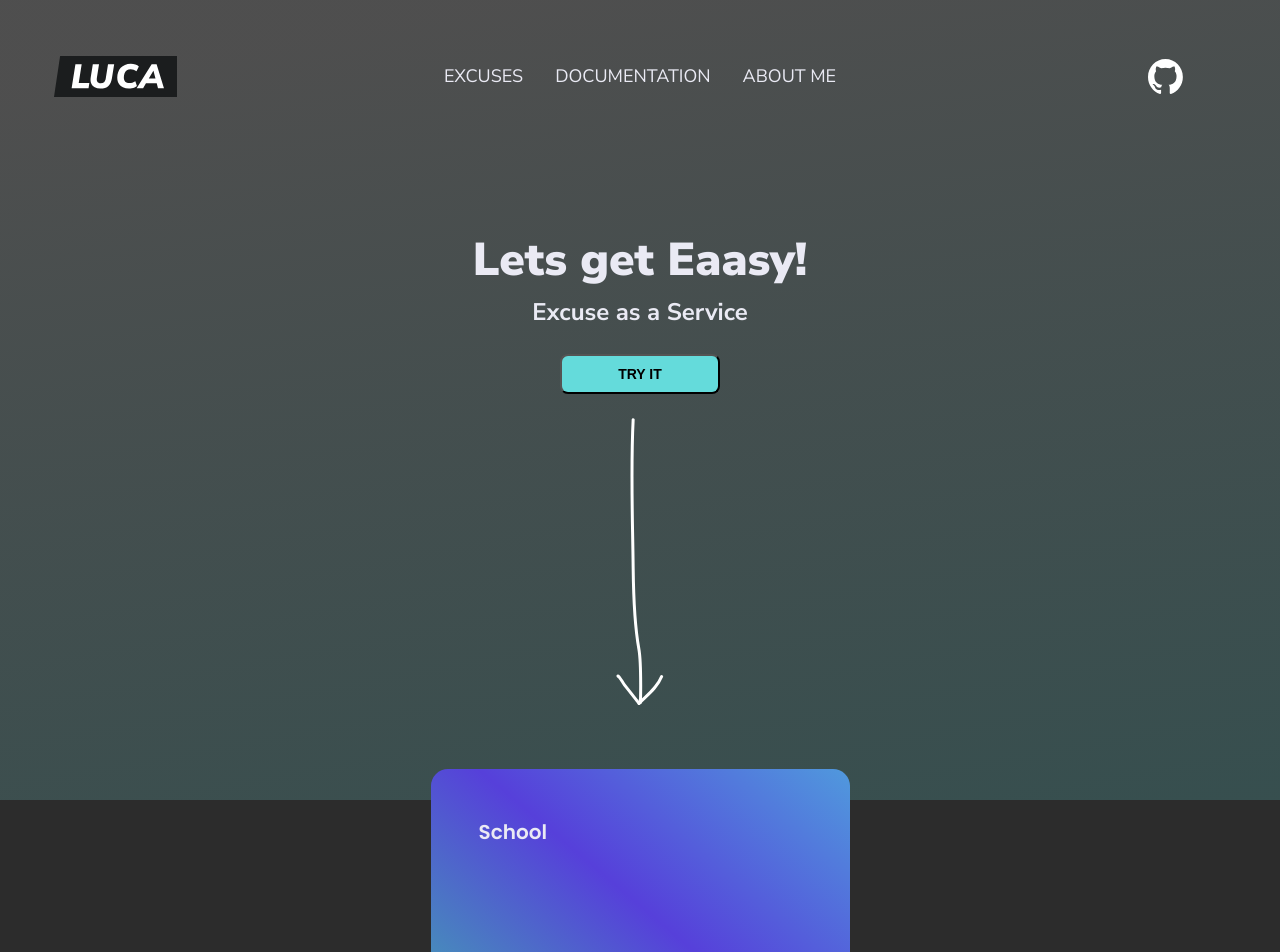
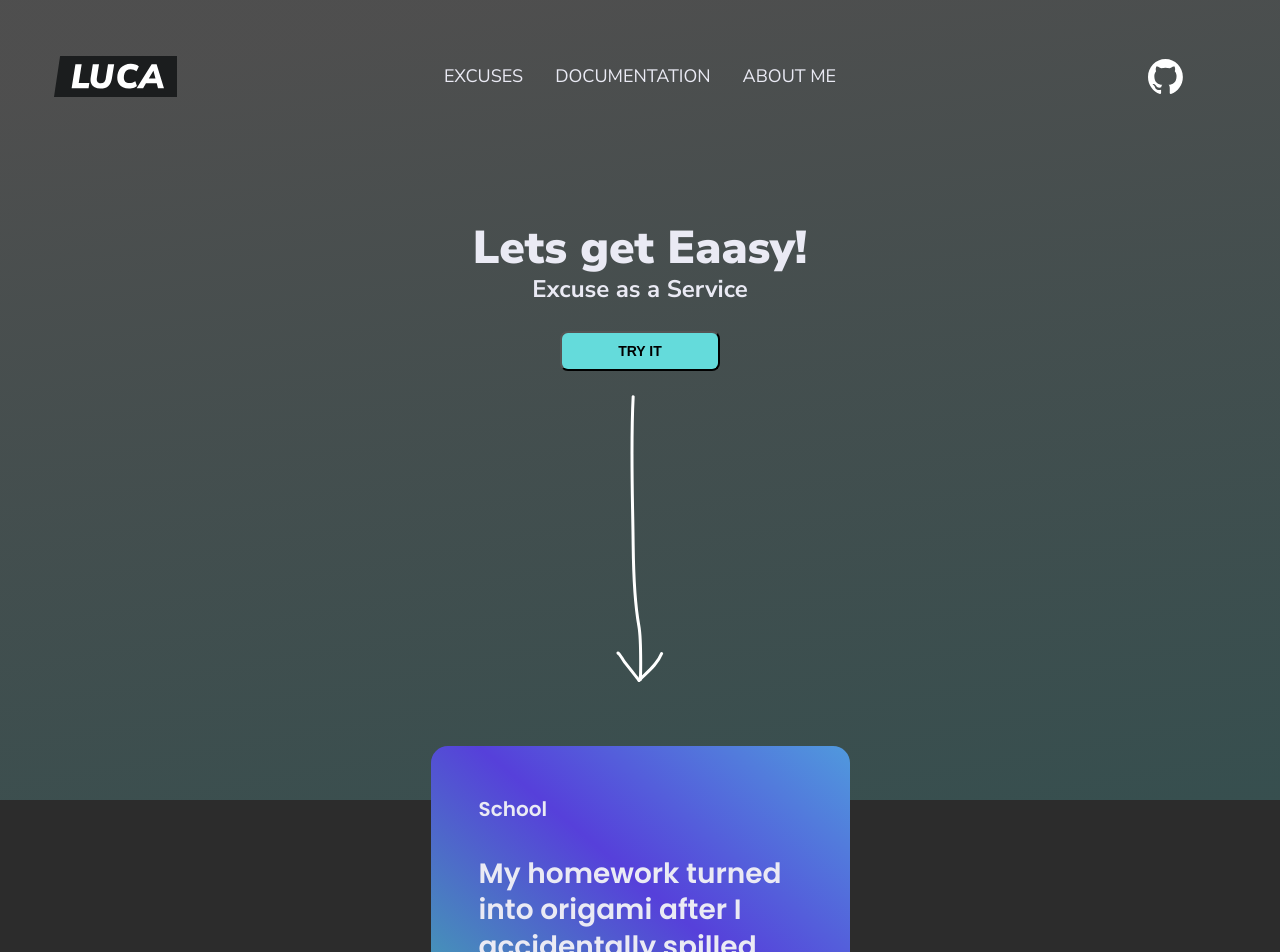
Before and after one commit to lukacafuta/Excuse-Generator, a React (Vite) app in the folder Frontend/: page / in a window 1280 px wide. Shown: the top 952 px of the page. Built offline with nearby package versions, Linux system fonts and the light colour scheme.

Commit message:
updated styling

```diff
--- a/Frontend/src/components/sections/ExcuseSection.jsx
+++ b/Frontend/src/components/sections/ExcuseSection.jsx
@@ -15,7 +15,7 @@ export default function ExcuseSection() {
         <ExcuseSectionStyled>
             <div className="excuse-content">
                 <div className="category">{excuse.category}</div>
-                <div className="dummy-excuse">{excuse.excuse}</div>
+                <div className="excuse">{excuse.excuse}</div>
                 <div className="emoji">🥸</div>
             </div>
             <BigButtonStyled onClick={getRandomExcuse}>New Excuse</BigButtonStyled>
--- a/Frontend/src/index.css
+++ b/Frontend/src/index.css
@@ -12,7 +12,7 @@
 }
 
 :root {
-    font-family: var(--font-family-poppins), system-ui, Avenir, Helvetica, Arial, sans-serif;
+    font-family: var(--font-family-nunito), sans-serif;
     font-size: 16px;
     line-height: 1.5;
     font-weight: 400;
@@ -60,7 +60,6 @@ body {
     height: 100vh;
     margin: 0;
     padding: 0;
-    font-family: var(--font-family-nunito), sans-serif;
     position: relative;
     z-index: 1;
 }
--- a/Frontend/src/routes/NotFound.jsx
+++ b/Frontend/src/routes/NotFound.jsx
@@ -2,7 +2,7 @@ export default function NotFound() {
     return (
         <>
             <h1>Page not found</h1>
-            <p>Don't worry, you'll nail it next time!</p>
+            <p>Do not worry, you will nail it next time!</p>
         </>
     )
 }
--- a/Frontend/src/routes/index.jsx
+++ b/Frontend/src/routes/index.jsx
@@ -3,15 +3,14 @@ import Home from "./Home.jsx";
 import TabContent from "../components/tabs/TabContent.jsx";
 import NotFound from "./NotFound.jsx";
 
-
 export default function Router() {
     return (
         <BrowserRouter>
             <Routes>
-                <Route path={"/"} element={<Home/>}>
-                    <Route path={":id"} element={<TabContent/>}/>
+                <Route path="/" element={<Home/>}>
+                    <Route path=":id" element={<TabContent/>}/>
                 </Route>
-                <Route path={"*"} element={<NotFound/>}/>
+                <Route path="*" element={<NotFound/>}/>
             </Routes>
         </BrowserRouter>
     )
--- a/Frontend/src/styles/globalStyles.js
+++ b/Frontend/src/styles/globalStyles.js
@@ -58,6 +58,7 @@ export const HeroSectionStyled = styled.section`
 
     h1 {
         padding-bottom: 0rem;
+        line-height: 1;
     }
 
     h2 {
@@ -108,15 +109,16 @@ export const ExcuseSectionStyled = styled.section`
         font-family: var(--font-family-poppins), system-ui, Avenir, Helvetica, Arial, sans-serif;
         font-size: 20px;
         font-weight: 600;
-        margin-bottom: 7rem; // make it smaller to move excuses higher?
+        margin-bottom: 2rem; // make it smaller to move excuses higher?
     }
 
-    .dummy-excuse {
+    .excuse {
         display: flex;
         font-family: var(--font-family-poppins), system-ui, Avenir, Helvetica, Arial, sans-serif;
         font-size: 28px;
         font-weight: 600;
         overflow: hidden;
+        line-height: 1.3;
         //word-wrap: break-word;
         //overflow-wrap: break-word;
         //word-break: break-word;
@@ -128,7 +130,7 @@ export const ExcuseSectionStyled = styled.section`
         font-size: 3rem;
         position: absolute;
         bottom: 1rem;
-        right: 1rem;
+        right: 3rem;
     }
 `
 
```
